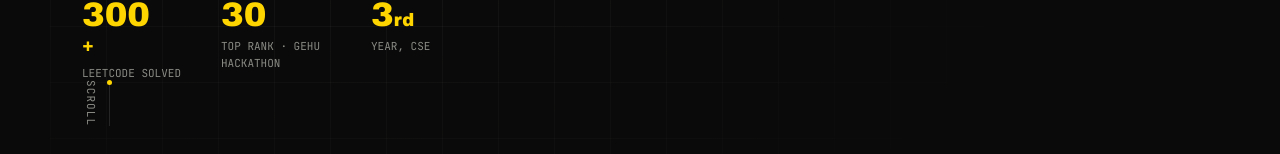
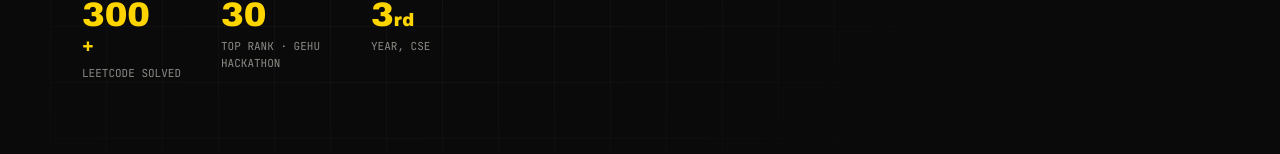
Before and after one commit to rohitbhoj8182-crypto/finalProject, a React (Vite) app in the folder client/: page / in a window 1280 px wide. Shown: the part 646-800 px from the top of the page. Built offline with nearby package versions, Linux system fonts and the light colour scheme; no server answers.

Commit message:
Remove commented-out scroll cue from Hero component
Removed commented-out scroll cue component from Hero.

```diff
--- a/client/src/components/Hero.jsx
+++ b/client/src/components/Hero.jsx
@@ -101,12 +101,12 @@ export default function Hero({ ready }) {
 
       </div>
 
-      <div className="scroll-cue">
+      {/* <div className="scroll-cue">
         <span>scroll</span>
         <div className="scroll-line">
           <div className="scroll-dot"></div>
         </div>
-      </div>
+      </div> */}
     </section>
   );
 }
```
